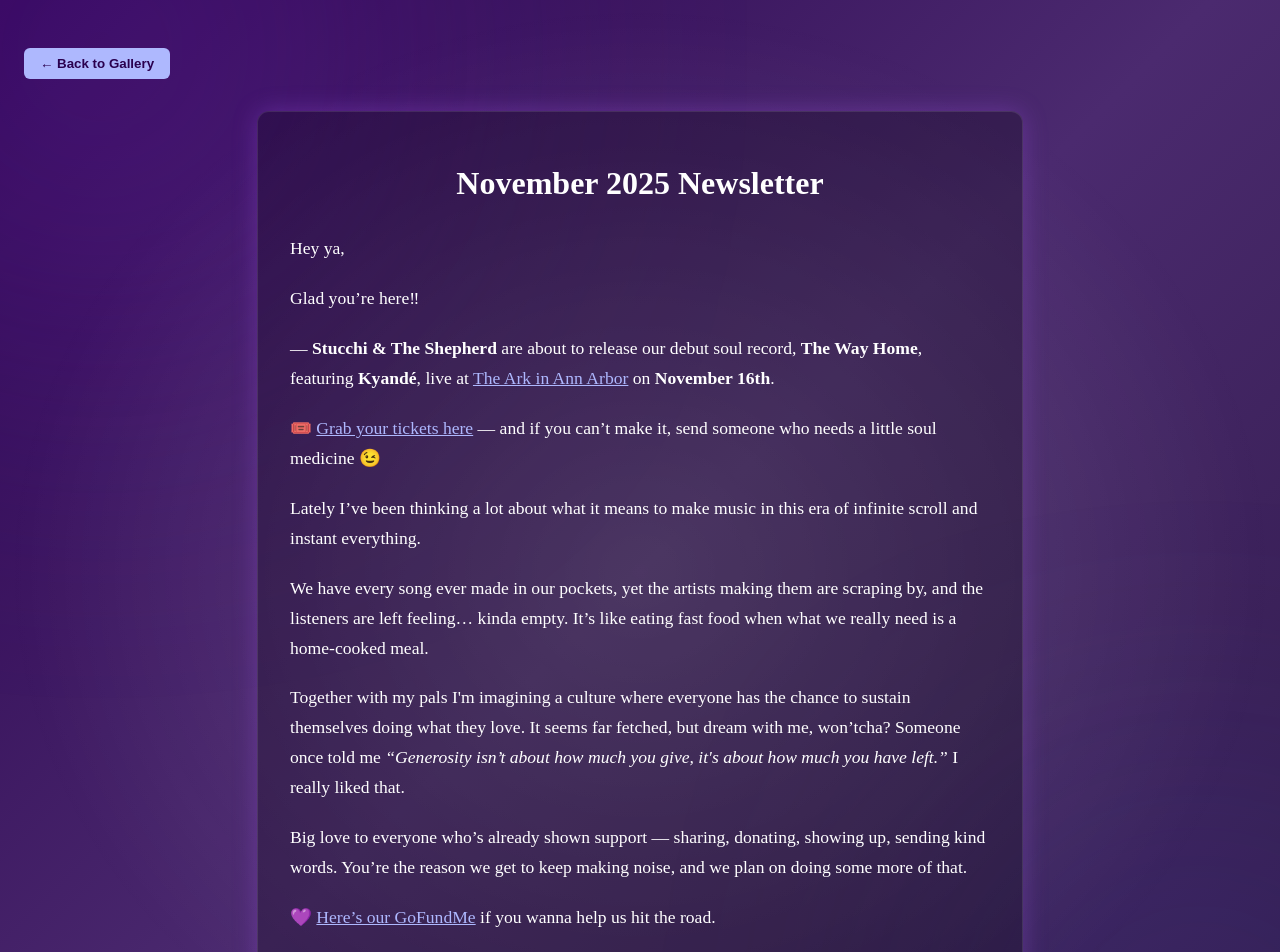
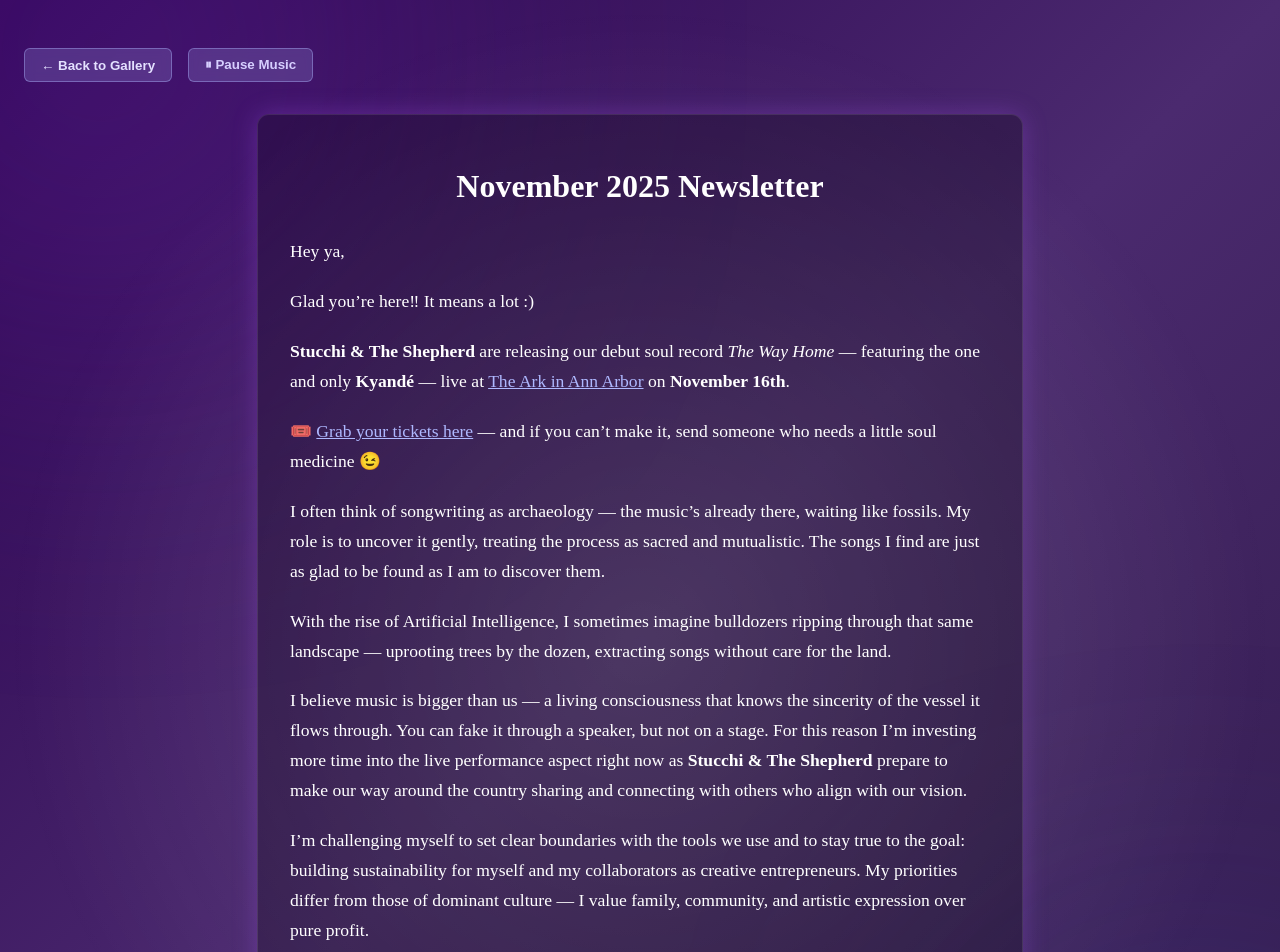
Before and after one commit to davisransdellcaruso-jpg/music-gallery-app, a Next.js app: page /newsletter in a window 1280 px wide. Shown: the top 952 px of the page. Built offline with nearby package versions, Linux system fonts and the light colour scheme; a web font is replaced by a local one.

Commit message:
Add fade-in/out background music and brush reveal for November newsletter

```diff
--- a/pages/newsletter.tsx
+++ b/pages/newsletter.tsx
@@ -1,8 +1,46 @@
 import { useRouter } from "next/router";
+import { useEffect, useRef, useState } from "react";
+import { Howl } from "howler";
 /* eslint-disable react/no-unescaped-entities */
 
 export default function Newsletter() {
   const router = useRouter();
+  const [isPlaying, setIsPlaying] = useState(true);
+  const soundRef = useRef<Howl | null>(null);
+
+  useEffect(() => {
+    // Load and fade in music
+    soundRef.current = new Howl({
+      src: ["/Funky Soul Instrumental.wav"], // 🎵 your file in /public
+      volume: 0,
+      loop: true,
+      html5: true,
+    });
+
+    const sound = soundRef.current;
+    sound.play();
+    sound.fade(0, 0.35, 4000); // fade in over 4s
+
+    // Fade out gracefully when page unmounts
+    return () => {
+      if (sound) {
+        sound.fade(0.35, 0, 3000);
+        setTimeout(() => sound.stop(), 3000);
+      }
+    };
+  }, []);
+
+  const toggleMusic = () => {
+    if (!soundRef.current) return;
+    if (isPlaying) {
+      soundRef.current.fade(0.35, 0, 1000);
+      setTimeout(() => soundRef.current?.pause(), 1000);
+    } else {
+      soundRef.current.play();
+      soundRef.current.fade(0, 0.35, 1000);
+    }
+    setIsPlaying(!isPlaying);
+  };
 
   return (
     <div className="newsletter-page trocchi">
@@ -11,27 +49,35 @@
         rel="stylesheet"
       />
 
-      {/* Background glow layers */}
+      {/* Background glows */}
       <div className="glow glow1" />
       <div className="glow glow2" />
       <div className="mist" />
 
+      <div className="top-buttons">
         <button
           onClick={() => router.push("/gallery")}
-        className="back-button dreamy-button"
+          className="dreamy-button"
         >
           ← Back to Gallery
         </button>
+        <button onClick={toggleMusic} className="dreamy-button alt">
+          {isPlaying ? "⏸ Pause Music" : "▶️ Play Music"}
+        </button>
+      </div>
 
       <div className="newsletter-content">
         <h1 className="newsletter-title">November 2025 Newsletter</h1>
 
+        {/* Brush reveal text from your final draft */}
+        <div className="brush-reveal">
           <p>Hey ya,</p>
-        <p>Glad you’re here‼</p>
+          <p>Glad you’re here‼ It means a lot :)</p>
 
           <p>
-          — <b>Stucchi & The Shepherd</b> are about to release our debut soul
-          record, <b>The Way Home</b>, featuring <b>Kyandé</b>, live at{" "}
+            <b>Stucchi & The Shepherd</b> are releasing our debut soul record{" "}
+            <i>The Way Home</i> — featuring the one and only <b>Kyandé</b> — live
+            at{" "}
             <a
               href="https://theark.org/event/stucchi-the-shepherd-album-release-show/"
               target="_blank"
@@ -58,32 +104,40 @@
           </p>
 
           <p>
-          Lately I’ve been thinking a lot about what it means to make music in
-          this era of infinite scroll and instant everything.
+            I often think of songwriting as archaeology — the music’s already
+            there, waiting like fossils. My role is to uncover it gently,
+            treating the process as sacred and mutualistic. The songs I find are
+            just as glad to be found as I am to discover them.
           </p>
 
           <p>
-          We have every song ever made in our pockets, yet the artists making
-          them are scraping by, and the listeners are left feeling… kinda empty.
-          It’s like eating fast food when what we really need is a home-cooked
-          meal.
+            With the rise of Artificial Intelligence, I sometimes imagine
+            bulldozers ripping through that same landscape — uprooting trees by
+            the dozen, extracting songs without care for the land.
           </p>
 
           <p>
-          Together with my pals I'm imagining a culture where everyone has the
-          chance to sustain themselves doing what they love. It seems far
-          fetched, but dream with me, won’tcha? Someone once told me{" "}
-          <i>
-            “Generosity isn’t about how much you give, it's about how much you
-            have left.”
-          </i>{" "}
-          I really liked that.
+            I believe music is bigger than us — a living consciousness that
+            knows the sincerity of the vessel it flows through. You can fake it
+            through a speaker, but not on a stage. For this reason I’m investing
+            more time into the live performance aspect right now as{" "}
+            <b>Stucchi & The Shepherd</b> prepare to make our way around the
+            country sharing and connecting with others who align with our
+            vision.
           </p>
 
           <p>
-          Big love to everyone who’s already shown support — sharing, donating,
-          showing up, sending kind words. You’re the reason we get to keep
-          making noise, and we plan on doing some more of that.
+            I’m challenging myself to set clear boundaries with the tools we
+            use and to stay true to the goal: building sustainability for myself
+            and my collaborators as creative entrepreneurs. My priorities differ
+            from those of dominant culture — I value family, community, and
+            artistic expression over pure profit.
+          </p>
+
+          <p>
+            Big love to everyone who’s already shown support — sharing,
+            donating, showing up, sending kind words. You’re the reason we get
+            to keep making noise, and we plan on making plenty more!
           </p>
 
           <p>
@@ -102,23 +156,20 @@
           <p>
             Til next time — stay cool, but keep warm... <br />
             Much love, <br />
-          <b>Big Dog aka Dave</b>
+            <b>Davis</b>
           </p>
+        </div>
       </div>
 
       <style jsx>{`
         .trocchi {
           font-family: "Trocchi", serif;
         }
+
         .newsletter-page {
           position: relative;
           min-height: 100vh;
-          background: linear-gradient(
-            135deg,
-            #2a004f 0%,
-            #4b2a6f 50%,
-            #2e1a47 100%
-          );
+          background: linear-gradient(135deg, #2a004f 0%, #4b2a6f 50%, #2e1a47 100%);
           color: white;
           overflow: hidden;
           padding: 3rem 1.5rem;
@@ -171,25 +222,31 @@
           pointer-events: none;
         }
 
-        .back-button {
+        .top-buttons {
+          display: flex;
+          gap: 1rem;
           align-self: flex-start;
           margin-bottom: 2rem;
           z-index: 2;
         }
 
         .dreamy-button {
-          background-color: #aeb8fe;
-          color: #2a004f;
-          border: none;
+          background-color: rgba(174, 184, 254, 0.2);
+          border: 1px solid rgba(174, 184, 254, 0.4);
+          color: #e4e1ff;
           border-radius: 6px;
           padding: 0.5rem 1rem;
           font-weight: bold;
           cursor: pointer;
-          transition: background 0.3s ease, box-shadow 0.3s ease;
+          backdrop-filter: blur(5px);
+          transition: all 0.3s ease;
         }
         .dreamy-button:hover {
-          background: #8f9efc;
+          background: rgba(174, 184, 254, 0.35);
           box-shadow: 0 0 15px rgba(175, 184, 254, 0.8);
+        }
+        .dreamy-button.alt {
+          color: #d7cfff;
         }
 
         .newsletter-content {
@@ -209,12 +266,6 @@
           font-weight: bold;
         }
 
-        p {
-          font-size: 1.1rem;
-          margin-bottom: 1.25rem;
-          line-height: 1.7;
-        }
-
         .link {
           color: #aeb8fe;
           text-decoration: underline;
@@ -222,6 +273,13 @@
         .link:hover {
           color: #d2c2ff;
         }
+
+        /* Brush reveal preserved */
+        .brush-reveal p {
+          font-size: 1.1rem;
+          margin-bottom: 1.25rem;
+          line-height: 1.7;
+        }
       `}</style>
     </div>
   );
```
Lines whose indentation alone changed are shown as unchanged.
